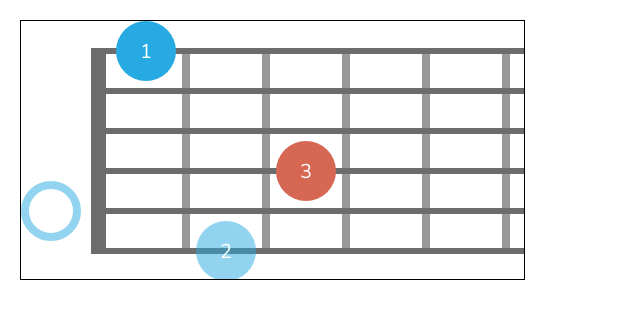
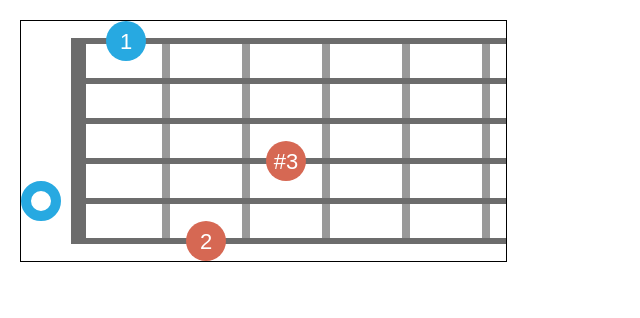
Before and after one commit to bali182/magic-fretboard, a React app: page / in a window 1280 px wide. Shown: the top 318 px of the page, without its empty margins (0-640 px from the left). Built offline with nearby package versions, Linux system fonts and the light colour scheme.

Commit message:
Refactored styling markers and rendering

```diff
--- a/src/Fretboard/FretboadModelUtil.ts
+++ b/src/Fretboard/FretboadModelUtil.ts
@@ -1,4 +1,12 @@
-import { FretboardModel, StringModel, MarkerModel, MarkerKind, FretboardTheme } from './FretboardModel'
+import {
+  FretboardModel,
+  StringModel,
+  MarkerModel,
+  MarkerKind,
+  FretboardTheme,
+  MarkerTheme,
+  MarkerShape,
+} from './FretboardModel'
 import head from 'lodash/head'
 import last from 'lodash/last'
 
@@ -48,23 +56,19 @@ export class FretboardModelUtil {
     return theme.stringOverhang
   }
 
-  private getMarkerKindColor(kind: MarkerKind): string {
+  private getMarkerTheme(kind: MarkerKind): MarkerTheme {
     const theme = this.getTheme()
 
     switch (kind) {
       case MarkerKind.Default:
-        return theme.defaultMarkerColor
+        return theme.defaultMarkerTheme
       case MarkerKind.Muted:
-        return theme.mutedMarkerColor
+        return theme.mutedMarkerTheme
       case MarkerKind.Pimary:
-        return theme.primaryMarkerColor
-      case MarkerKind.Secondary:
-        return theme.secondaryMarkerColor
+        return theme.primaryMarkerTheme
+      case MarkerKind.Hollow:
+        return theme.hollowMarkerTheme
     }
-  }
-
-  private isOutlineMarker(marker: MarkerModel): boolean {
-    return marker.fret === 0 || marker.kind === MarkerKind.Muted
   }
 
   getModel(): FretboardModel {
@@ -202,23 +206,43 @@ export class FretboardModelUtil {
   }
 
   getMarkerFill(marker: MarkerModel): string {
-    return this.isOutlineMarker(marker) ? 'none' : this.getMarkerKindColor(marker.kind)
+    const markerTheme = this.getMarkerTheme(marker.kind)
+    return markerTheme.fillColor
   }
 
   getMarkerStroke(marker: MarkerModel): string {
-    return this.isOutlineMarker(marker) ? this.getMarkerKindColor(marker.kind) : 'none'
+    const markerTheme = this.getMarkerTheme(marker.kind)
+    return markerTheme.strokeColor
   }
 
   getMarkerStrokeWidth(marker: MarkerModel): number {
-    const theme = this.getTheme()
-    return this.isOutlineMarker(marker) ? theme.hollowMarkerOutlineWidth : 0
+    const markerTheme = this.getMarkerTheme(marker.kind)
+    return markerTheme.strokeWidth
   }
 
   getMarkerRadius(marker: MarkerModel) {
     const theme = this.getTheme()
-    if (!this.isOutlineMarker(marker)) {
-      return theme.markerRadius
-    }
-    return theme.markerRadius - theme.hollowMarkerOutlineWidth / 2
+    const markerTheme = this.getMarkerTheme(marker.kind)
+    return markerTheme.strokeWidth > 0 ? theme.markerRadius - markerTheme.strokeWidth / 2 : theme.markerRadius
+  }
+
+  getMarkerFontSize(marker: MarkerModel): number {
+    const markerTheme = this.getMarkerTheme(marker.kind)
+    return markerTheme.fontSize
+  }
+
+  getMarkerFontColor(marker: MarkerModel): string {
+    const markerTheme = this.getMarkerTheme(marker.kind)
+    return markerTheme.fontColor
+  }
+
+  getMarkerFontFamily(marker: MarkerModel): string {
+    const markerTheme = this.getMarkerTheme(marker.kind)
+    return markerTheme.fontFamily
+  }
+
+  getMarkerShape(marker: MarkerModel): MarkerShape {
+    const markerTheme = this.getMarkerTheme(marker.kind)
+    return markerTheme.shape
   }
 }
--- a/src/Fretboard/Fretboard.tsx
+++ b/src/Fretboard/Fretboard.tsx
@@ -1,5 +1,5 @@
-import React, { PureComponent, ReactNode } from 'react'
-import { FretboardModel, StringModel, MarkerModel, FretboardTheme } from './FretboardModel'
+import React, { PureComponent, ReactNode, Fragment } from 'react'
+import { FretboardModel, StringModel, MarkerModel, FretboardTheme, MarkerShape } from './FretboardModel'
 import { FretboardModelUtil } from './FretboadModelUtil'
 import range from 'lodash/range'
 
@@ -85,22 +85,55 @@ export class Fretboard extends PureComponent<FretboardProps> {
     return model.markers.map(this.renderMarker(util))
   }
 
+  renderMarkerCircle(util: FretboardModelUtil, marker: MarkerModel, x: number, y: number): ReactNode {
+    const fill = util.getMarkerFill(marker)
+    const stroke = util.getMarkerStroke(marker)
+    const radius = util.getMarkerRadius(marker)
+    const strokeWidth = util.getMarkerStrokeWidth(marker)
+    return <circle fill={fill} cx={x} cy={y} r={radius} stroke={stroke} strokeWidth={strokeWidth} />
+  }
+
+  renderMarkerX(util: FretboardModelUtil, marker: MarkerModel, x: number, y: number): ReactNode {
+    const fill = util.getMarkerFill(marker)
+    const stroke = util.getMarkerStroke(marker)
+    const radius = util.getMarkerRadius(marker)
+    const strokeWidth = util.getMarkerStrokeWidth(marker)
+    return <circle fill={fill} cx={x} cy={y} r={radius} stroke={stroke} strokeWidth={strokeWidth} />
+  }
+
+  renderMarkerShape(util: FretboardModelUtil, marker: MarkerModel, x: number, y: number): ReactNode {
+    const shape = util.getMarkerShape(marker)
+    return shape === MarkerShape.Circle
+      ? this.renderMarkerCircle(util, marker, x, y)
+      : this.renderMarkerX(util, marker, x, y)
+  }
+
+  renderMarkerText(util: FretboardModelUtil, marker: MarkerModel, x: number, y: number): ReactNode {
+    const fontColor = util.getMarkerFontColor(marker)
+    const fontSize = util.getMarkerFontSize(marker)
+    const fontFamily = util.getMarkerFontFamily(marker)
+    return (
+      <text
+        x={x}
+        y={y}
+        fill={fontColor}
+        fontSize={fontSize}
+        fontFamily={fontFamily}
+        textAnchor="middle"
+        alignmentBaseline="central">
+        {marker.label}
+      </text>
+    )
+  }
+
   renderMarker = (util: FretboardModelUtil) => (marker: MarkerModel) => {
     const x = util.getMarkerX(marker)
     const y = util.getMarkerY(marker)
-    const fill = util.getMarkerFill(marker)
-    const stroke = util.getMarkerStroke(marker)
-    const theme = util.getTheme()
-    const radius = util.getMarkerRadius(marker)
-    const strokeWidth = util.getMarkerStrokeWidth(marker)
-
     return (
-      <g>
-        <circle fill={fill} cx={x} cy={y} r={radius} stroke={stroke} strokeWidth={strokeWidth} />
-        <text x={x} y={y} fill="white" fontSize={20} textAnchor="middle" alignmentBaseline="central">
-          {marker.label}
-        </text>
-      </g>
+      <Fragment key={marker.id}>
+        {this.renderMarkerShape(util, marker, x, y)}
+        {this.renderMarkerText(util, marker, x, y)}
+      </Fragment>
     )
   }
 }
--- a/src/Fretboard/FretboardModel.ts
+++ b/src/Fretboard/FretboardModel.ts
@@ -1,8 +1,13 @@
 export enum MarkerKind {
   Default = 'Default',
   Pimary = 'Primary',
-  Secondary = 'Secondary',
   Muted = 'Muted',
+  Hollow = 'Hollow',
+}
+
+export enum MarkerShape {
+  Circle = 'Circle',
+  X = 'X',
 }
 
 export type MarkerModel = {
@@ -21,6 +26,16 @@ export type StringModel = {
   thickness: number
 }
 
+export type MarkerTheme = {
+  fillColor: string
+  strokeColor: string
+  strokeWidth: number
+  fontColor: string
+  fontSize: number
+  fontFamily: string
+  shape: MarkerShape
+}
+
 export type FretboardTheme = {
   // Dimensions
   fretWidth: number
@@ -35,10 +50,11 @@ export type FretboardTheme = {
   nutColor: string
   fretWireColor: string
   stringColor: string
-  defaultMarkerColor: string
-  primaryMarkerColor: string
-  secondaryMarkerColor: string
-  mutedMarkerColor: string
+  // Marker styles
+  defaultMarkerTheme: MarkerTheme
+  primaryMarkerTheme: MarkerTheme
+  mutedMarkerTheme: MarkerTheme
+  hollowMarkerTheme: MarkerTheme
 }
 
 export type FretboardModel = {
--- /dev/null
+++ b/src/Fretboard/defaultTheme.ts
@@ -0,0 +1,64 @@
+import { MarkerTheme, MarkerShape, FretboardTheme } from './FretboardModel'
+
+const defaultFontSize = 22
+const defautlFontFamily = 'sans-serif'
+
+const primaryMarkerTheme: MarkerTheme = {
+  shape: MarkerShape.Circle,
+  fillColor: '#D66853',
+  strokeColor: 'none',
+  fontColor: '#fff',
+  fontSize: defaultFontSize,
+  fontFamily: defautlFontFamily,
+  strokeWidth: 0,
+}
+
+const defaultMarkerTheme: MarkerTheme = {
+  shape: MarkerShape.Circle,
+  fillColor: '#27a9e1',
+  strokeColor: 'none',
+  fontColor: '#fff',
+  fontSize: defaultFontSize,
+  fontFamily: defautlFontFamily,
+  strokeWidth: 0,
+}
+
+const mutedMarkerTheme: MarkerTheme = {
+  shape: MarkerShape.X,
+  fillColor: '#D66853',
+  strokeColor: 'none',
+  fontColor: '#fff',
+  fontSize: defaultFontSize,
+  fontFamily: defautlFontFamily,
+  strokeWidth: 0,
+}
+
+const hollowMarkerTheme: MarkerTheme = {
+  shape: MarkerShape.X,
+  fillColor: 'none',
+  strokeColor: '#27a9e1',
+  fontColor: '#555',
+  fontSize: defaultFontSize,
+  fontFamily: defautlFontFamily,
+  strokeWidth: 10,
+}
+
+export const defaultTheme: FretboardTheme = {
+  stringOverhang: 20,
+  stringSpacing: 40,
+  nutWidth: 15,
+  fretWidth: 80,
+  fretWireWidth: 8,
+  markerRadius: 20,
+  markerToNutSpace: 10,
+  hollowMarkerOutlineWidth: 8,
+
+  stringColor: '#6c6c6c',
+  nutColor: '#6c6c6c',
+  fretWireColor: '#999999',
+
+  defaultMarkerTheme,
+  mutedMarkerTheme,
+  primaryMarkerTheme,
+  hollowMarkerTheme,
+}
--- a/src/Fretboard/sampleModels.ts
+++ b/src/Fretboard/sampleModel.ts
@@ -1,4 +1,4 @@
-import { StringModel, MarkerModel, MarkerKind, FretboardModel, FretboardTheme } from './FretboardModel'
+import { StringModel, MarkerModel, MarkerKind, FretboardModel } from './FretboardModel'
 import { nanoid } from 'nanoid'
 
 const strings = ['E6', 'A', 'D', 'G', 'B', 'E1'].map(
@@ -15,8 +15,8 @@ const zeroMarker: MarkerModel = {
   id: nanoid(),
   fret: 0,
   stringId: strings[4].id,
-  kind: MarkerKind.Secondary,
-  label: '0',
+  kind: MarkerKind.Hollow,
+  label: '',
 }
 
 const firstMarker: MarkerModel = {
@@ -25,7 +25,7 @@ const firstMarker: MarkerModel = {
   fret: 3,
   stringId: strings[3].id,
   kind: MarkerKind.Pimary,
-  label: '3',
+  label: '#3',
 }
 
 const secondMarker: MarkerModel = {
@@ -42,32 +42,13 @@ const thirdMarker: MarkerModel = {
   id: nanoid(),
   fret: 2,
   stringId: strings[5].id,
-  kind: MarkerKind.Secondary,
+  kind: MarkerKind.Muted,
   label: '2',
 }
 
 const markers = [zeroMarker, firstMarker, secondMarker, thirdMarker]
 
-export const defaultTheme: FretboardTheme = {
-  stringOverhang: 20,
-  stringSpacing: 40,
-  nutWidth: 15,
-  fretWidth: 80,
-  fretWireWidth: 8,
-  markerRadius: 30,
-  markerToNutSpace: 10,
-  hollowMarkerOutlineWidth: 8,
-
-  stringColor: '#6c6c6c',
-  nutColor: '#6c6c6c',
-  fretWireColor: '#999999',
-  defaultMarkerColor: '#27a9e1',
-  primaryMarkerColor: '#D66853',
-  mutedMarkerColor: '#999999',
-  secondaryMarkerColor: 'rgba(39, 169, 225, 0.5)',
-}
-
-export const defaultModel: FretboardModel = {
+export const sampleModel: FretboardModel = {
   type: 'fretboard',
   strings,
   markers,
--- a/src/index.html
+++ b/src/index.html
@@ -52,7 +52,7 @@
         border-collapse: collapse;
         border-spacing: 0;
       }
-      * {
+      div, span {
         box-sizing: border-box;
         color: #444;
         font-family: "Nunito", sans-serif;
--- a/src/index.tsx
+++ b/src/index.tsx
@@ -1,11 +1,12 @@
 import React from 'react'
 import { render } from 'react-dom'
 import { Fretboard } from './Fretboard/Fretboard'
-import { defaultModel, defaultTheme } from './Fretboard/sampleModels'
+import { sampleModel } from './Fretboard/sampleModel'
+import { defaultTheme } from './Fretboard/defaultTheme'
 
 render(
   <div style={{ padding: '20px' }}>
-    <Fretboard model={defaultModel} theme={defaultTheme} />
+    <Fretboard model={sampleModel} theme={defaultTheme} />
   </div>,
   document.getElementById('root')
 )
```
